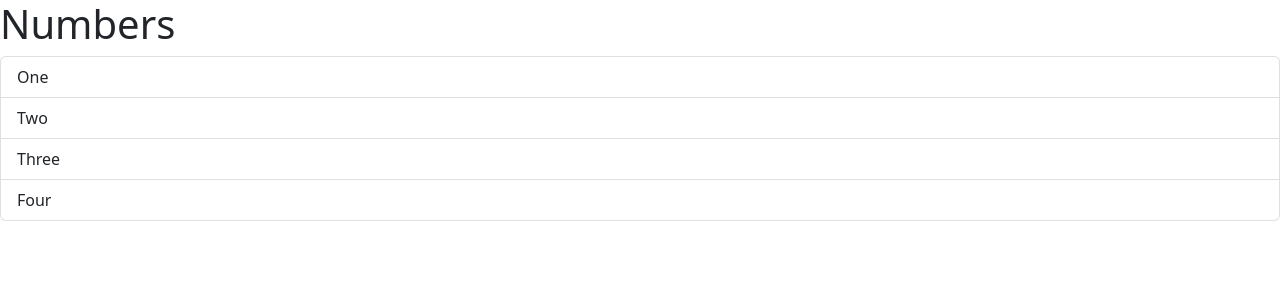
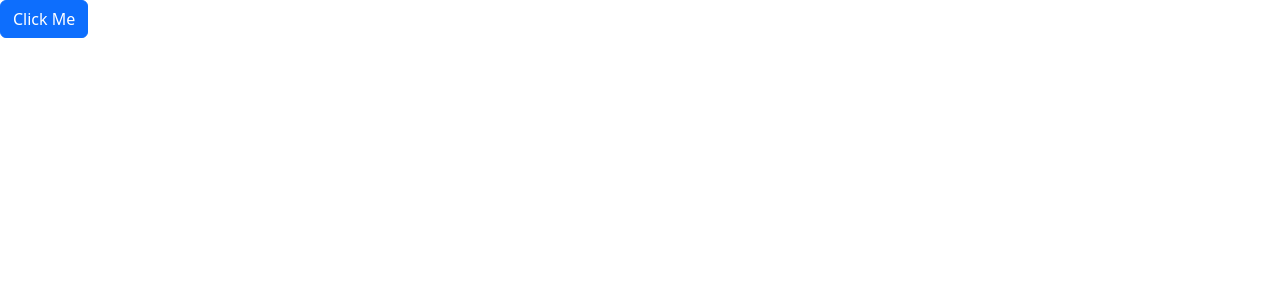
Before and after one commit to IO-Silver/react-gog, a React (Vite) app: page / in a window 1280 px wide. Shown: the top 300 px of the page. Built offline with nearby package versions, Linux system fonts and the light colour scheme.

Commit message:
Created a button to hide/show alerts

```diff
--- a/src/App.tsx
+++ b/src/App.tsx
@@ -1,16 +1,27 @@
-import React from "react";
-import ListGroup from "./components/ListGroup";
+import React, { useState } from "react";
+import Alert from "./components/Alert";
+import Button from "./components/Button";
 
 function App() {
-  let items = ["One", "Two", "Three", "Four"];
-
-  const handleSelectItem = (item: string) => {
-    console.log(item);
-  };
+  const [hideAlert, setHideAlert] = useState(true);
 
   return (
     <div>
-      <ListGroup items={items} heading="Numbers" onSelectItem={handleSelectItem} />
+      <Alert
+        hidden={hideAlert}
+        onClose={() => {
+          setHideAlert(true);
+        }}
+      >
+        <span>Hello from Alert component with children prop!</span>
+      </Alert>
+      <Button
+        onClick={() => {
+          setHideAlert(!hideAlert);
+        }}
+      >
+        Click Me
+      </Button>
     </div>
   );
 }
--- /dev/null
+++ b/src/components/Alert.tsx
@@ -0,0 +1,19 @@
+import { ReactNode } from "react";
+
+interface Props {
+  children: ReactNode;
+  hidden: boolean;
+  onClose: () => void;
+}
+
+const Alert = ({ children, hidden, onClose }: Props) => {
+  if (hidden) return null;
+  return (
+    <div className="alert alert-primary alert-dismissible">
+      {children}
+      <button type="button" className="btn-close" data-bs-dismiss="alert" onClick={onClose} aria-label="Close"></button>
+    </div>
+  );
+};
+
+export default Alert;
--- /dev/null
+++ b/src/components/Button.tsx
@@ -0,0 +1,15 @@
+interface Props {
+  children: string;
+  color?: "primary" | "secondary" | "danger";
+  onClick: () => void;
+}
+
+const Button = ({ children, color = "primary", onClick }: Props) => {
+  return (
+    <button className={"btn btn-" + color} onClick={onClick}>
+      {children}
+    </button>
+  );
+};
+
+export default Button;
```
